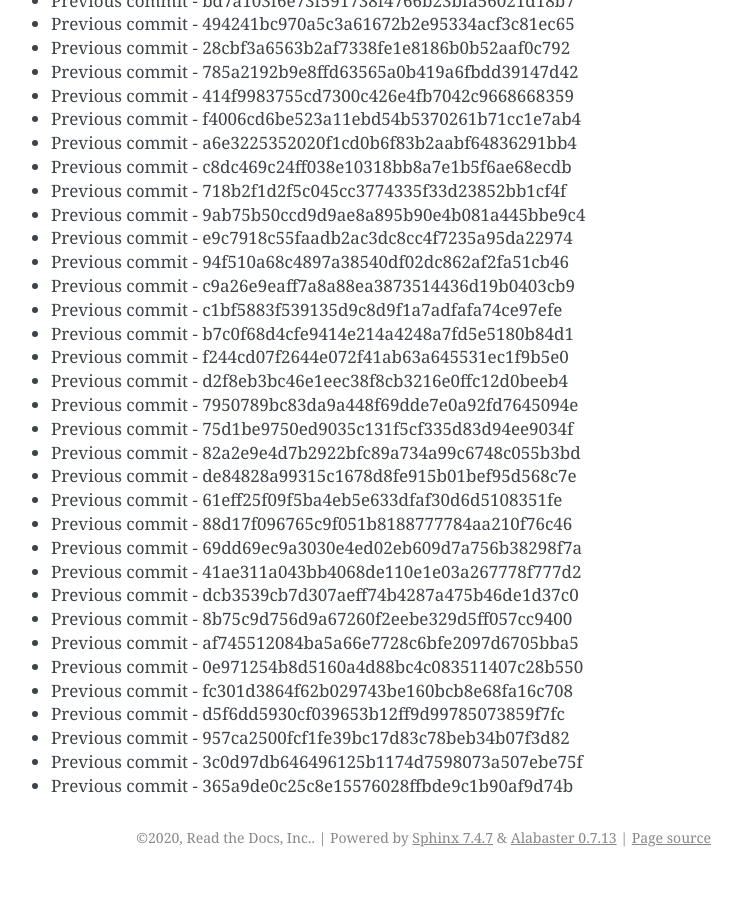
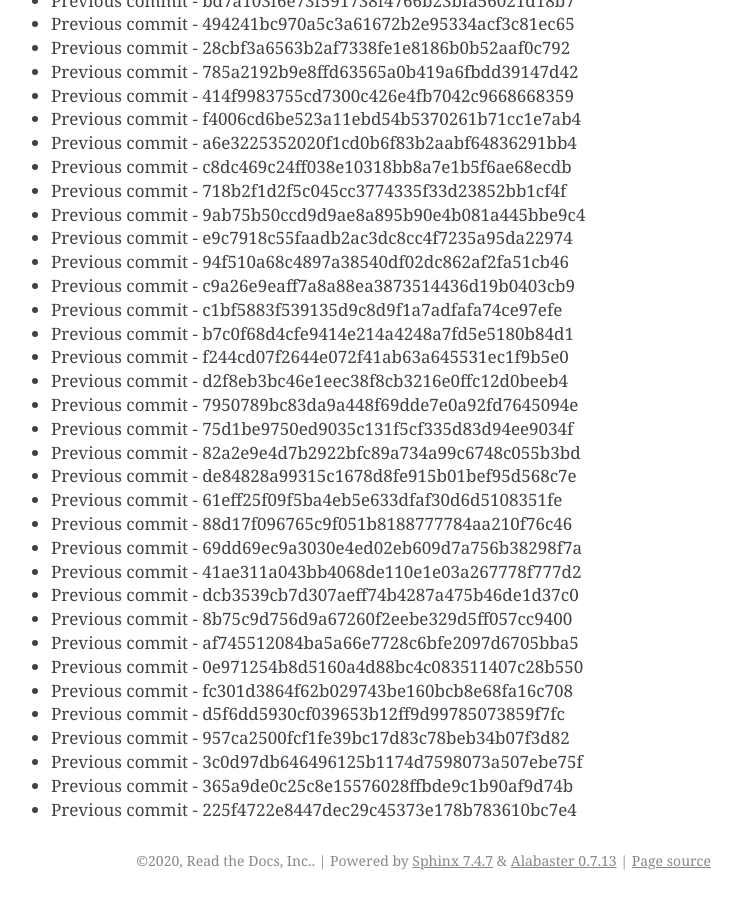
Before and after one commit to readthedocs/rtd-git-stresstest, a Sphinx documentation site: the page built from docs/updates.rst, in a window 1280 px wide and 900 px high, scrolled down 20692 px. Shown: the whole window, without its empty margins (399-1141 px from the left). Built offline with Sphinx 7.4.7, drawn with Linux system fonts in a browser that asks for light colours; before the commit the page ends 21569 px from its top, so only the background shows below that.

Commit message:
Generating commit from previous: 225f4722e8447dec29c45373e178b783610bc7e4

```diff
--- a/docs/updates.rst
+++ b/docs/updates.rst
@@ -901,3 +901,4 @@ It can be tested for any performance characteristics.
 * Previous commit - 957ca2500fcf1fe39bc17d83c78beb34b07f3d82
 * Previous commit - 3c0d97db646496125b1174d7598073a507ebe75f
 * Previous commit - 365a9de0c25c8e15576028ffbde9c1b90af9d74b
+* Previous commit - 225f4722e8447dec29c45373e178b783610bc7e4
```
